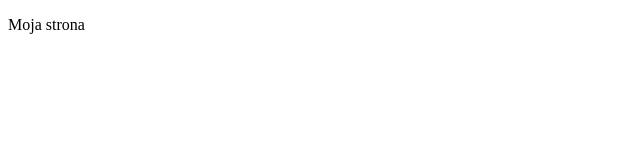
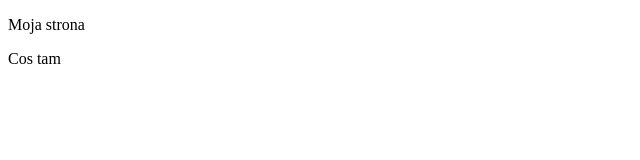
Before and after one commit to beku1231/beku1231.github.io, a plain HTML site: page index.html in a window 1280 px wide. Shown: the full height of the page, 0-640 px from the left. Drawn offline with Linux system fonts and the light colour scheme.

Commit message:
drugi paragraf

```diff
--- a/index.html
+++ b/index.html
@@ -6,5 +6,6 @@
 </head>
 <body>
     <p>Moja strona</p>
+    <p>Cos tam</p>
 </body>
 </html>
```
